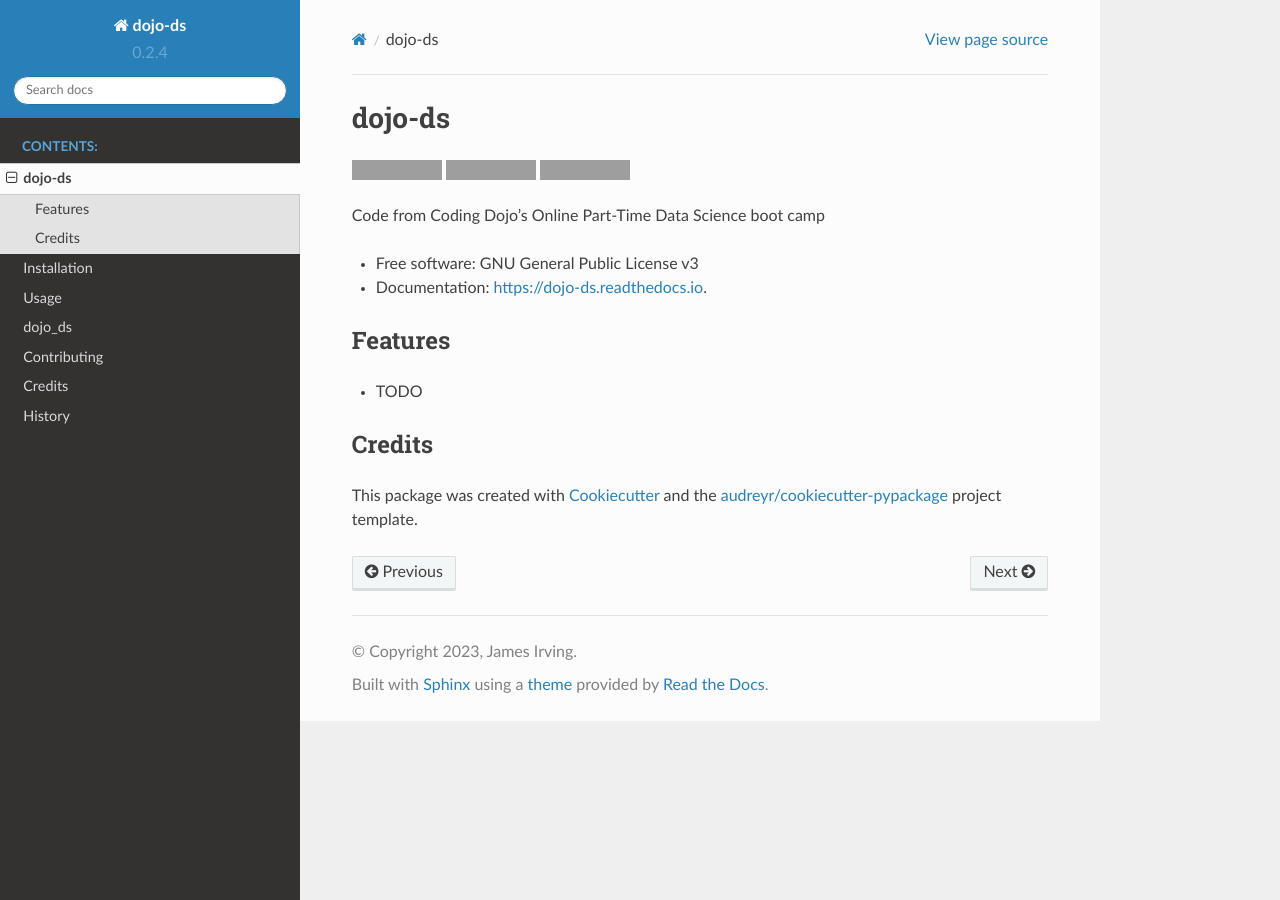
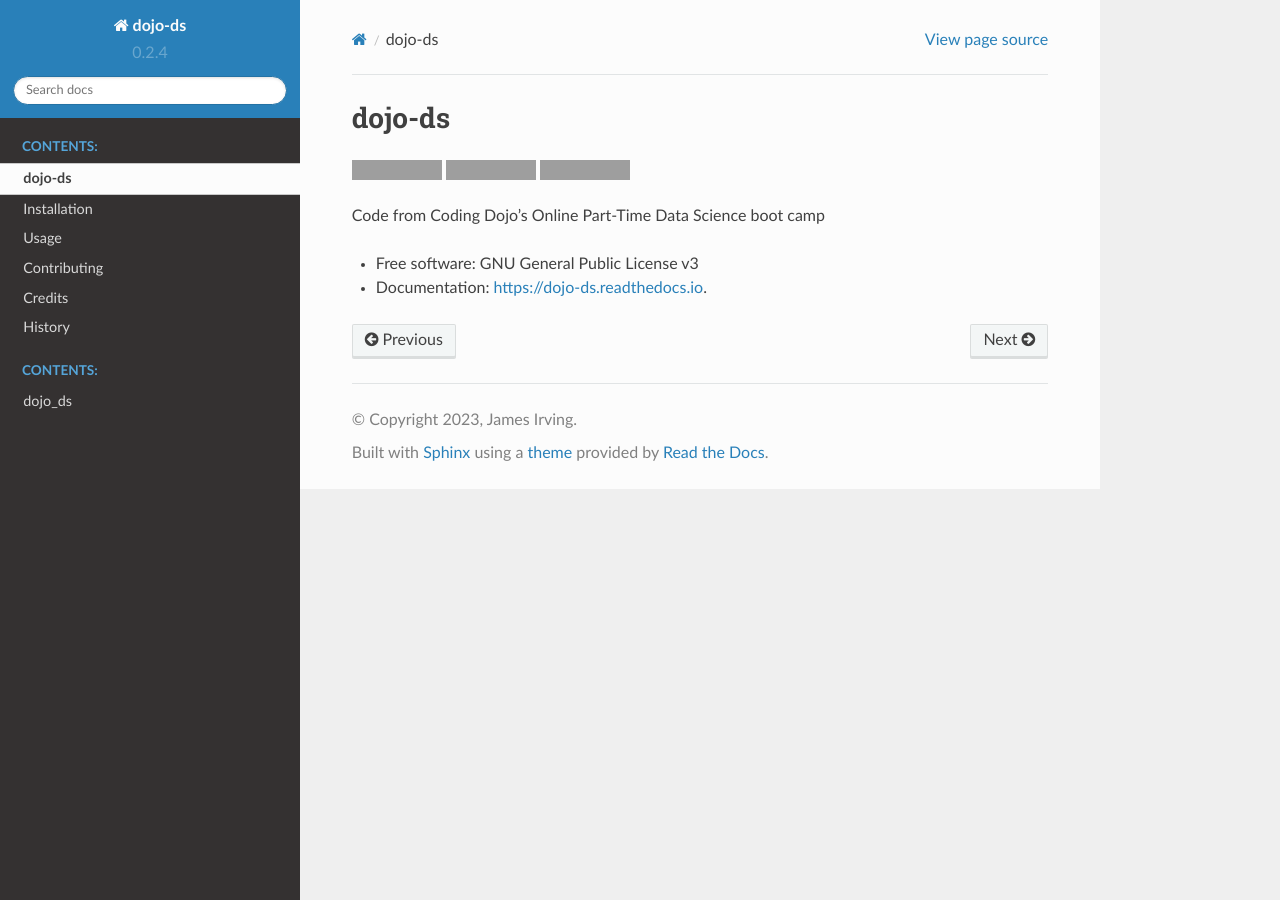
Before and after one commit to coding-dojo-data-science/dojo_ds, a Sphinx documentation site: the page built from docs/readme.rst, in a window 1280 px wide. Built offline with Sphinx 7.4.7 and the Read the Docs theme 2.0.0, drawn with Linux system fonts in a browser that asks for light colours; grey boxes are pictures that could not be loaded.

```diff
--- a/README.rst
+++ b/README.rst
@@ -21,17 +21,3 @@ Code from Coding Dojo's Online Part-Time Data Science boot camp
 
 * Free software: GNU General Public License v3
 * Documentation: https://dojo-ds.readthedocs.io.
-
-
-Features
---------
-
-* TODO
-
-Credits
--------
-
-This package was created with Cookiecutter_ and the `audreyr/cookiecutter-pypackage`_ project template.
-
-.. _Cookiecutter: https://github.com/audreyr/cookiecutter
-.. _`audreyr/cookiecutter-pypackage`: https://github.com/audreyr/cookiecutter-pypackage
```
Also changed, not shown: docs/index.rst (+7 -2 lines).
